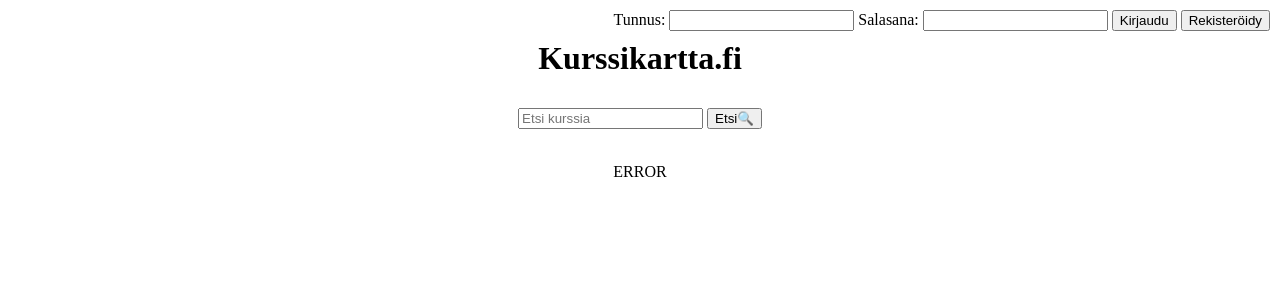
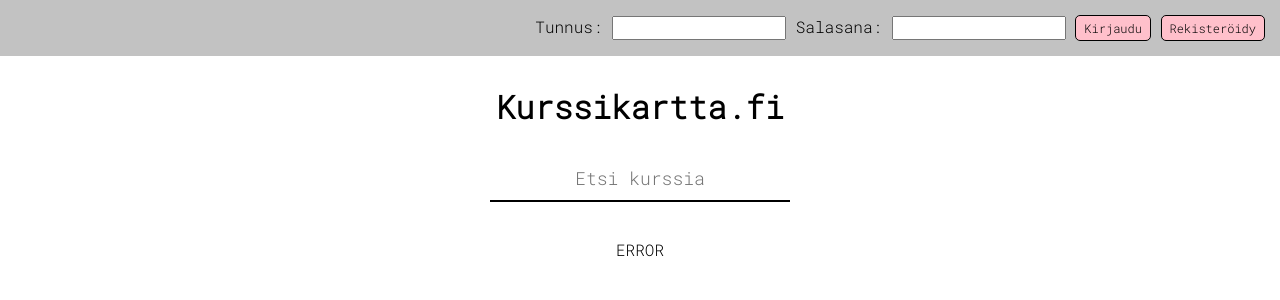
Before and after one commit to Aappo-Alatalo/kurssikartta, a Flask app: template templates/index.html in a window 1280 px wide. Shown: the top 300 px of the page. Run offline with Flask 3, Linux system fonts and the light colour scheme; the template is opened without the code that fills it, so the values that code supplies are empty.

Commit message:
Overhaul the UI massively Changed font, added subtle animations etc. etc.

```diff
--- a/static/css/main.css
+++ b/static/css/main.css
@@ -1,3 +1,26 @@
+input, button{font-family:inherit;}
+
+body {
+    font-family: "Roboto Mono", monospace;
+    font-optical-sizing: auto;
+    font-weight: 200;
+    font-style: normal;
+    margin: 0; /* Remove default margin */
+    padding: 0; /* Remove default padding */
+}
+
+.search_box {
+    padding: 10px 0;
+    width: 300px;
+    border-top: none;
+    border-right: none;
+    border-left: none;
+    border-bottom: 2px solid black;
+    outline: none;
+    text-align: center;
+    font-size: 18px;
+}
+
 .center_div {
     display: grid;
     grid-template-columns: 1fr;
@@ -6,18 +29,48 @@
     align-items: center;
 }
 
-.course_box {
+.course_card {
     width: 25%;
-    padding: 16px;
+    border-radius: 10px;
+    height: 200px;
+    padding: 20px;
+    border: 4px solid black;
+    background: #fff;
+    transition: .4s;
     margin: 20px;
-    border: 4px solid black;
-    background-color: lightgray;
-    border-radius: .5em;
+    overflow: hidden;
+}
+
+.course_card:hover {
+    box-shadow: 15px 15px 0 -4px pink,
+    15px 15px black;
 }
 
 .login_div {
-    position: absolute;
+    position: static;
     top: 0;
+    left: 0;
     right: 0;
-    padding: 10px;
+    padding: 15px;
+    background: rgba(169, 169, 169, 0.7);
+    z-index: 999;
+    display: flex;
+    justify-content: flex-end; /* Align items to the right */
+    align-items: center;
 }
+
+.button {
+    padding: 4px 8px;
+    background-color: pink;
+    color: black;
+    border: 1px solid black;
+    border-radius: 5px;
+    cursor: pointer;
+    font-size: 12px;
+    margin-top: 0px;
+    transition: .4s;
+}
+
+.button:hover {
+    background-color: rgb(216, 113, 130);
+}
--- a/templates/base.html
+++ b/templates/base.html
@@ -1,5 +1,9 @@
 <!DOCTYPE html>
 <link rel="stylesheet" href="../static/css/main.css">
+<link rel="preconnect" href="https://fonts.googleapis.com">
+<link rel="preconnect" href="https://fonts.gstatic.com" crossorigin>
+<link href="https://fonts.googleapis.com/css2?family=Roboto+Mono:wght@300&display=swap" rel="stylesheet">
+
 <meta name="viewport" content="width=device-width, initial-scale=1">
 <html lang="fi">
     <head>
--- a/templates/index.html
+++ b/templates/index.html
@@ -5,16 +5,15 @@
     <div class="center_div">
         <h1>Kurssikartta.fi</h1>
         <form action="/result" method="GET">
-            <input type="text" name="query", placeholder="Etsi kurssia">
-            <input type="submit" value="Etsi🔍">
+            <input type="text" class="search_box" name="query", placeholder="Etsi kurssia", autocomplete="off">
         </form>
         <br>
         {% if fetched_courses is defined and fetched_courses|length > 0 %}
             {% for course in fetched_courses %}
-            <div class="course_box">
-                Nimi: {{ course.name }} <br>
-                Opintopisteet: {{ course.credits }} <br>
-                Kuvaus: {{ course.description }} <br>
+            <div class="course_card">
+                <h1>{{ course.name }}</h1>
+                <h3>{{ course.credits }} op</h3>
+                <p>{{ course.description }}</p>
             </div>
             {% endfor %}
         {% elif fetched_courses is defined and fetched_courses|length == 0 %}
--- a/templates/layout.html
+++ b/templates/layout.html
@@ -6,15 +6,15 @@
     <div class="login_div">
         {% if session.username %}
             <span><b>{{ session.username }}</b>
-            <a href="/logout"><button>Kirjaudu ulos</button></a></span>
+            <a href="/logout"><button class="button">Kirjaudu ulos</button></a></span>
         {% else %}
             <div>
                 <form style="display: inline;" action="/login" method="POST">
-                <span>Tunnus: <input type="text" name="username"></span>
-                <span>Salasana: <input type="password" name="password"></span>
-                <input type="submit" value="Kirjaudu">
+                    <span>Tunnus: <input type="text" name="username", autocomplete="off"></span>
+                    <span>Salasana: <input type="password" name="password"></span>
+                    <input type="submit" class="button" value="Kirjaudu">
                 </form>
-                <a href="/register"><button>Rekisteröidy</button></a>
+                <a href="/register"><button class="button">Rekisteröidy</button></a>
             </div>
         {% endif %}
     </div>
--- a/templates/register.html
+++ b/templates/register.html
@@ -6,10 +6,10 @@
 <div class="center_div">
     <h1>Rekisteröidy</h1>
     <form action="/register" method="POST">
-        <p>Valitse käyttäjätunnus: <input type="text" name="username"></p>
+        <p>Valitse käyttäjätunnus: <input type="text" name="username", autocomplete="off"></p>
         <p>Valitse salasana: <input type="password" name="password1"></p>
         <p>Kirjoita salasana uudelleen: <input type="password" name="password2"></p>
-        <input type="submit" value="Rekisteröidy">
+        <input type="submit" class="button" value="Rekisteröidy">
         <p style="color: red;">{{ message }}</p>
     </form>
     <p>Onko sinulla jo tili? <a href="/">Kirjaudu tästä</a></p>
```
